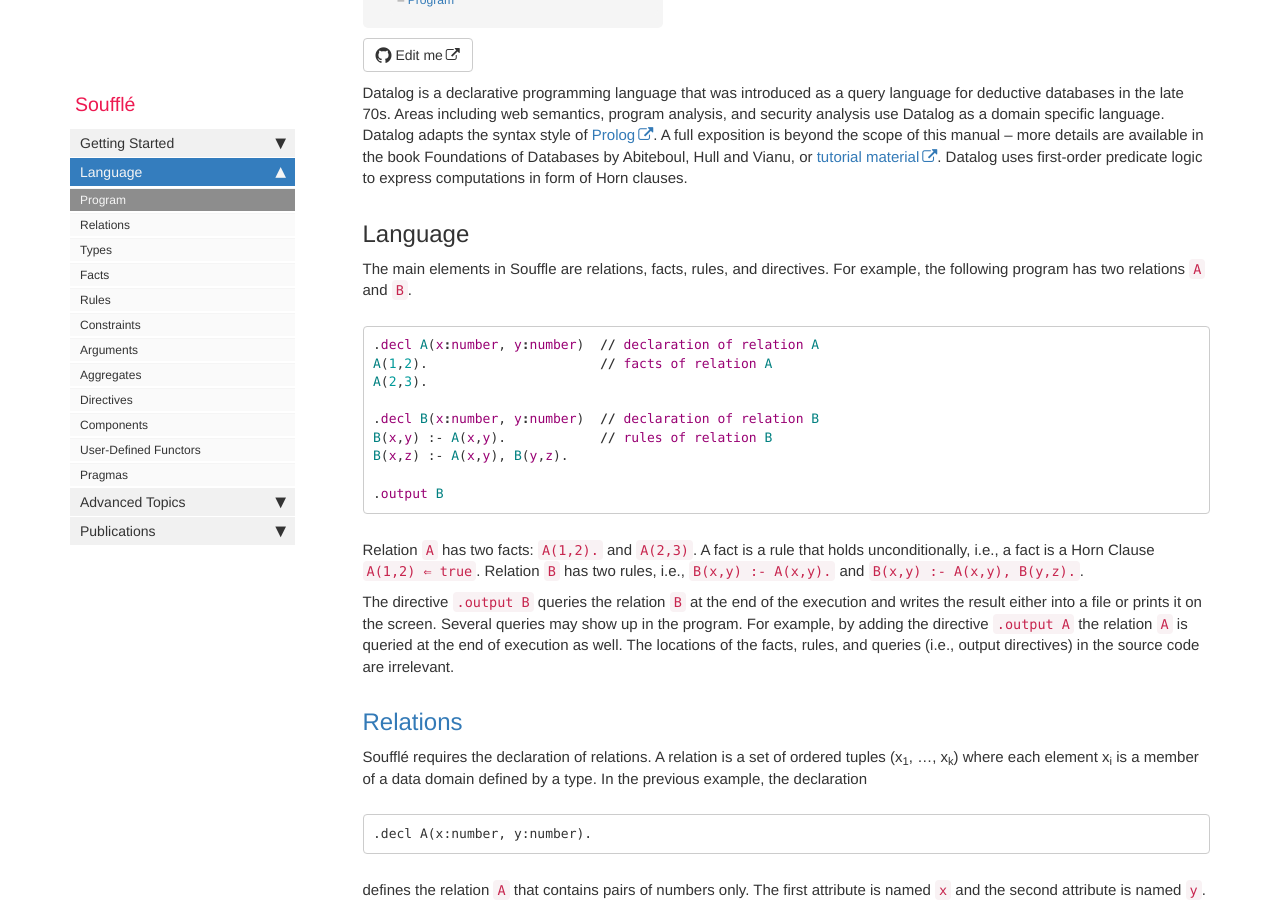
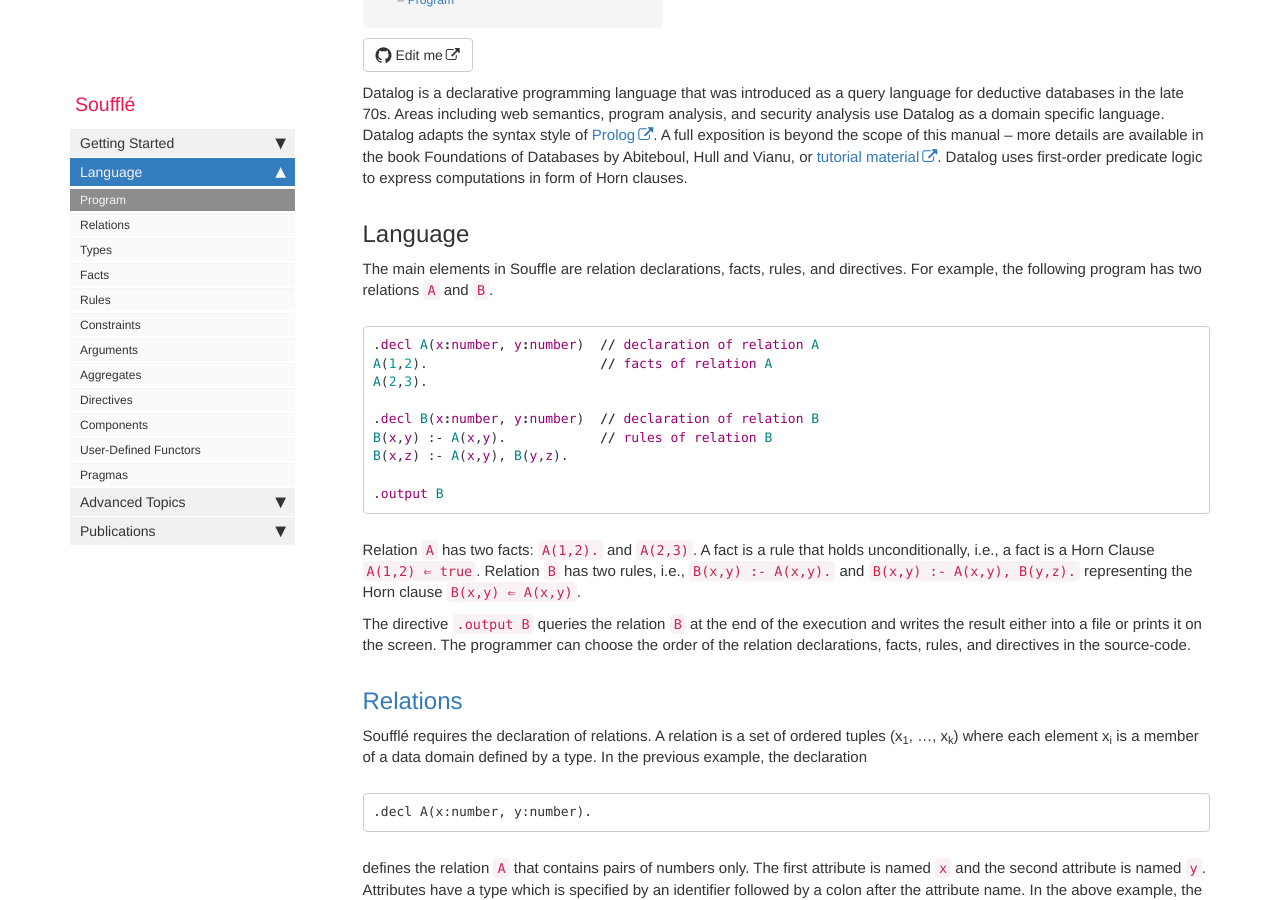
Before and after one commit to souffle-lang/souffle-lang.github.io, a Jekyll site: the page built from pages/docs/programs.md, in a window 1280 px wide and 900 px high, scrolled down 403 px. Built offline with Jekyll 4.4.1, drawn with Linux system fonts in a browser that asks for light colours; comment, search, counter and statistics services are not loaded.

Commit message:
Update programs.md

````diff
--- a/pages/docs/programs.md
+++ b/pages/docs/programs.md
@@ -17,7 +17,7 @@ in form of Horn clauses.
 
 ## Language
 
-The main elements in Souffle are relations, facts, rules, and directives. For example,
+The main elements in Souffle are relation declarations, facts, rules, and directives. For example,
 the following program has two relations `A` and `B`.
 ```prolog
 .decl A(x:number, y:number)  // declaration of relation A
@@ -32,13 +32,12 @@ B(x,z) :- A(x,y), B(y,z).
 ```
 Relation ```A``` has two facts: ```A(1,2).``` and ```A(2,3)```.
 A fact is a rule that holds unconditionally, i.e., a fact is a Horn Clause  ```A(1,2) ⇐ true```.
-Relation ```B``` has two rules, i.e., ```B(x,y) :- A(x,y).``` and ```B(x,y) :- A(x,y), B(y,z).```.
+Relation ```B``` has two rules, i.e., ```B(x,y) :- A(x,y).``` and ```B(x,y) :- A(x,y), B(y,z).```
+representing the Horn clause ```B(x,y) ⇐ A(x,y)```.
 
 The directive ```.output B``` queries the relation ```B``` at the end of the execution and writes
-the result either into a file or prints it on the screen.
-Several queries may show up in the program. For example, by adding the directive ```.output A```
-the relation ```A``` is queried at the end of execution as well. The locations of the facts,
-rules, and queries (i.e., output directives) in the source code are irrelevant.
+the result either into a file or prints it on the screen. The programmer can choose the order of
+the relation declarations,  facts, rules, and directives in the source-code.
 
 ## [Relations](relations)
 
````
